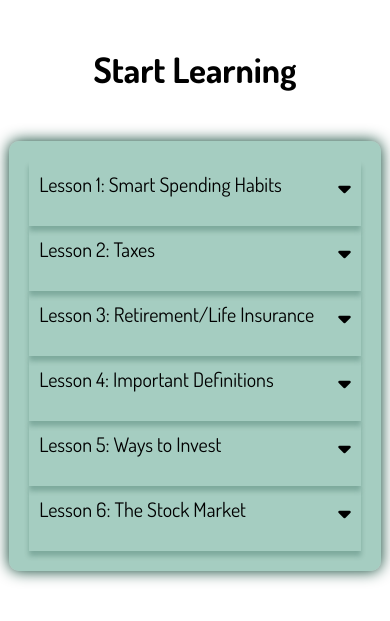
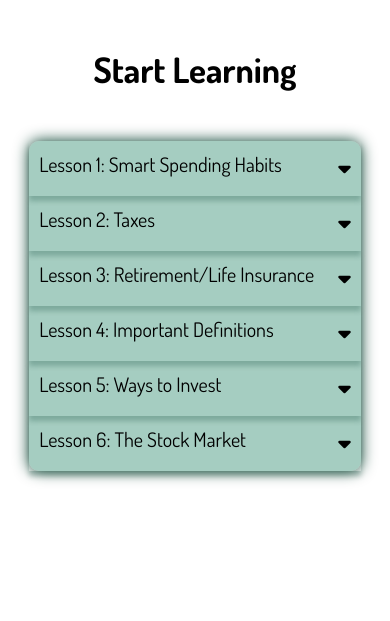
Before and after one commit to mads-byte/Catapult, a website: page public/learn/learn.html in a window 390 px wide. Shown: the part 73-694 px from the top of the page. Drawn offline with Linux system fonts and the light colour scheme; a web font is replaced by a local one.

Commit message:
increase responiveness

```diff
--- a/public/dashboard/dashboard.css
+++ b/public/dashboard/dashboard.css
@@ -185,6 +185,10 @@
         width: 90%;
     }
 
+    .lesson-div {
+        padding-bottom: 10px;
+    }
+
     .section-header {
         margin-top: 0;
     }
@@ -199,7 +203,7 @@
     .lesson-description {
         font-size: 20px;
         padding: 10px;
-        margin-top: 30px;
+        margin-top: 50px;
     }
 
 }
--- a/public/learn/learn.css
+++ b/public/learn/learn.css
@@ -73,7 +73,7 @@
 .course-content {
     background-color: #0172505a;
     width: 60%;
-    padding: 20px;
+    padding: 0px;
     border-radius: 10px;
     margin: auto;
     box-shadow: 0 0 15px #003D2B;
@@ -87,6 +87,7 @@
 
 .lesson-div {
     max-height: 45px;
+    max-width: 100%;
     overflow: hidden;
     transition: all 0.5s ease-in-out;
     padding: 20px;
@@ -108,9 +109,10 @@
 
 .lesson-content {
     background-color: white;
-    width: 90%;
+    max-width: 95%;
     margin: auto;
     margin-top: 30px;
+    padding: 20px;
     flex-shrink: 0;
     padding: 30px;
 }
@@ -353,6 +355,7 @@
 
     .lesson-div {
         padding: 10px;
+        padding-bottom: 0;
     }
 
     .lesson-header {
@@ -367,6 +370,10 @@
         margin-top: 80px;
         font-size: 1rem;
         line-height: 1.4;
+    }
+
+    .title {
+        font-size: 24px;
     }
 
     .tax-lesson {
```
